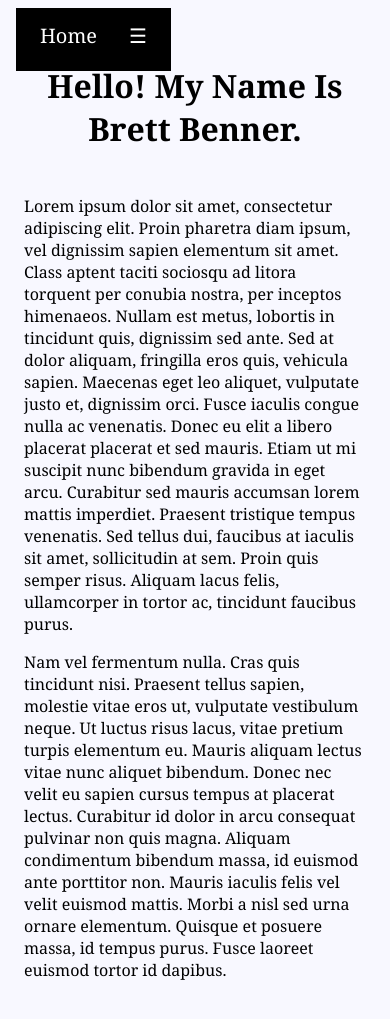
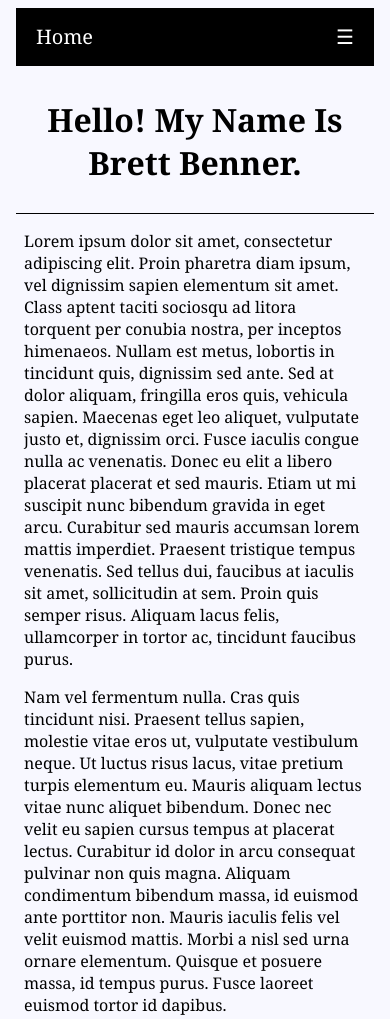
Before and after one commit to bbenner2876/bbenner2876.github.io, a plain HTML site: page index.html in a window 390 px wide. Shown: the top 1019 px of the page. Drawn offline with Linux system fonts and the light colour scheme.

Commit message:
Add files via upload

```diff
--- a/css/main.css
+++ b/css/main.css
@@ -7,10 +7,11 @@ div {
     padding-bottom: .5em;
     padding-left: .5em;
     padding-right: .5em;
+    border-bottom: 1px solid black;
 }
 
 h1 {
-    margin-top: 2em;
+    margin-top: 2.5em;
     text-align: center;
     text-decoration-color: aqua;
 
@@ -34,7 +35,12 @@ a {
     position: fixed;
     top: 0em;
     margin-top: .5em;
+    padding: 0;
 
+}
+
+.navBar a.hamburgerMenu {
+    display:none;
 }
 
 .navBar a {
@@ -42,7 +48,7 @@ a {
     display: block;
     color: white;
     text-align: center;
-    padding: 14px 16px;
+    padding: .75em 1em;
     text-decoration: none;
     font-size: 1.25em;
 
@@ -53,32 +59,37 @@ a {
     color: black;
 }
 
-.navBar .hamburgerMenu {
-    display: none;
-}
-
 
 
 /*Breakpoints and media queries for responsive design*/
-@media screen and (max-width:450px){
+@media screen and (max-width:540px){
     .navBar a:not(:first-child) {display:none;}
     .navBar a.hamburgerMenu {
         float:right;
         display: block;
     }
+    .navBar {
+        font-size:;
+    }
 }
 
-@media screen and (max-width:450px){ /*Hamburger toggle taken from w3schools.com*/
+@media screen and (max-width:540px){ /*Hamburger toggle taken from w3schools.com*/
     /*Creates the vertical pop-up menu when hamburger icon is clicked on*/
+    .navBar {
+        position: relative;
+    }
     .navBar.responsive {position: relative;}
     .navBar.responsive a.hamburgerMenu {
-        position: absolute;
         right: 0;
         top: 0;
     }
     .navBar.responsive a {
-        float: none;
         display: block;
         text-align: left;
+
+    }
+
+    h1 {
+        margin-top: 1em;
     }
 }
--- a/index.html
+++ b/index.html
@@ -11,11 +11,6 @@
     </head>
     <body>
         <div class="wrapper">
-
-            <div class="header"><!--Header image and text-->
-                <h1><a name="homeTarget">Hello! My Name Is Brett Benner.</a></h1>
-            </div>
-
             <div class="navBar" id="myNavBar"><!--Main navigation bar for website linking to different sections-->
                 <a href="#homeTarget">Home</a>
                 <a href="#aboutTarget">About</a>
@@ -24,6 +19,11 @@
                 <a href="#contactTarget">Contact</a>
                 <a href="javascript:void(0);" class="hamburgerMenu" onclick="hamburgerToggle()">&#9776;</a>
             </div>
+
+            <div class="header"><!--Header image and text-->
+                <h1><a name="homeTarget">Hello! My Name Is Brett Benner.</a></h1>
+            </div>
+
 
             <div>
                 <p>Lorem ipsum dolor sit amet, consectetur adipiscing elit. Proin pharetra diam ipsum, vel dignissim sapien elementum sit amet. Class aptent taciti sociosqu ad litora torquent per conubia nostra, per inceptos himenaeos. Nullam est metus, lobortis in tincidunt quis, dignissim sed ante. Sed at dolor aliquam, fringilla eros quis, vehicula sapien. Maecenas eget leo aliquet, vulputate justo et, dignissim orci. Fusce iaculis congue nulla ac venenatis. Donec eu elit a libero placerat placerat et sed mauris. Etiam ut mi suscipit nunc bibendum gravida in eget arcu. Curabitur sed mauris accumsan lorem mattis imperdiet. Praesent tristique tempus venenatis. Sed tellus dui, faucibus at iaculis sit amet, sollicitudin at sem. Proin quis semper risus. Aliquam lacus felis, ullamcorper in tortor ac, tincidunt faucibus purus.</p>
```
